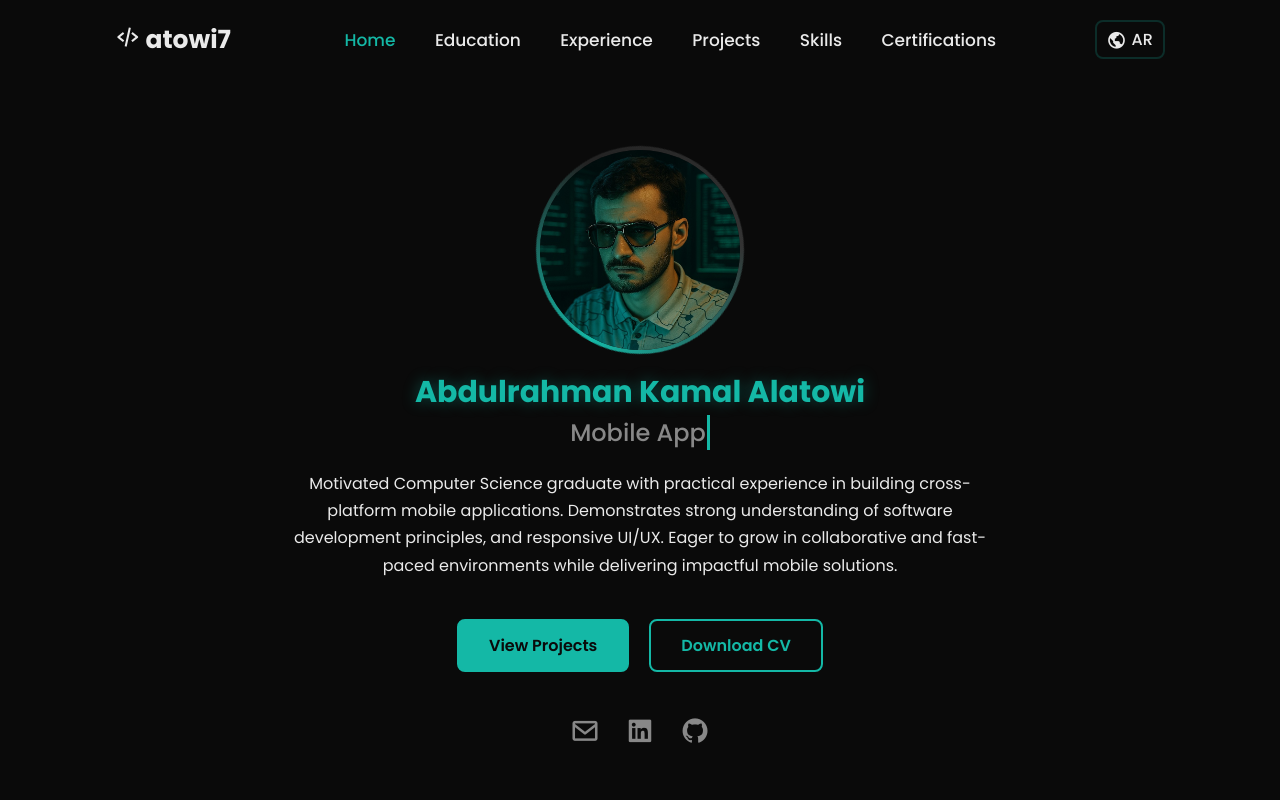
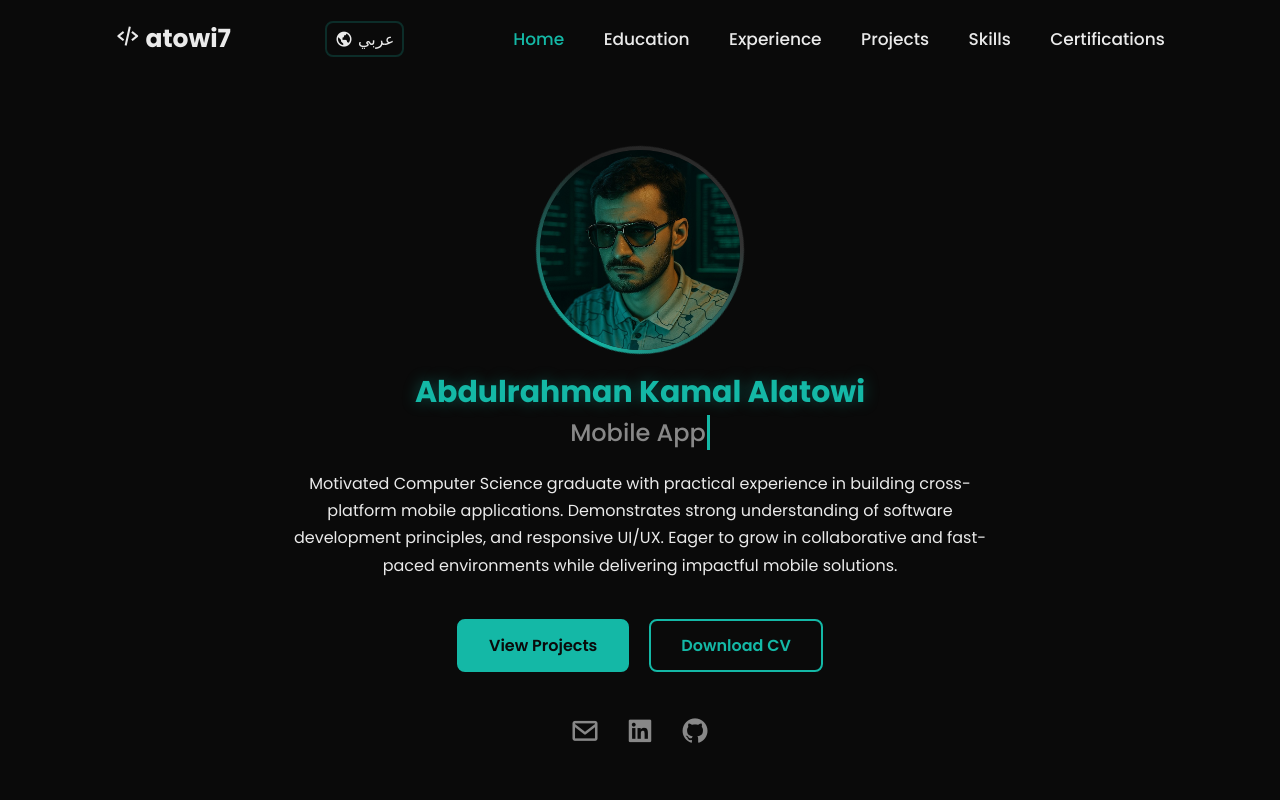
Before and after one commit to atowi7/Portfolio, a plain HTML site: page index.html in a window 1280 px wide. Shown: the top 800 px of the page. Drawn offline with nearby package versions, Linux system fonts and the light colour scheme.

Commit message:
Refactor header for improved mobile and RTL layout
Group language switcher and menu icon into a new `header-icons` container for better mobile layout. Apply flexbox styling to `header-icons` and adjust `lang-btn` dimensions for visual consistency. Implement `flex-direction` for the header in mobile view to correctly handle LTR and RTL layouts. Update language switcher text to display "عربي" and add "Web Developer" to typing text options.

```diff
--- a/css/style.css
+++ b/css/style.css
@@ -47,6 +47,14 @@ body {
     z-index: 100;
     border-bottom: 1px solid transparent;
     transition: all .3s ease;
+}
+
+/* This new rule will style the container for the mobile icons */
+.header-icons {
+    display: flex;
+    align-items: center;
+    gap: 1.5rem;
+    /* Space between the lang button and menu icon */
 }
 
 .header.sticky {
@@ -596,16 +604,17 @@ section {
     color: var(--text-color);
     font-size: 1.6rem;
     font-weight: 500;
-    padding: 0.5rem 1rem;
+    padding: 0.5rem 0.8rem;
     border: 2px solid var(--border-color);
     border-radius: .8rem;
     cursor: pointer;
     margin-left: 2rem;
     transition: all .3s ease;
+    height: 3.6rem;
 }
 
 .lang-btn i {
-    font-size: 2rem;
+    font-size: 1.8rem;
 }
 
 .lang-btn:hover {
@@ -682,6 +691,11 @@ section {
         display: block;
     }
 
+    /* Keep the lang btn visible, as it's now part of the icons group */
+    .header-icons {
+        display: flex;
+    }
+
     .navbar {
         position: absolute;
         top: 100%;
@@ -693,17 +707,19 @@ section {
         transition: .25s ease;
     }
 
-    /* ADDED: Position language button correctly in mobile view */
-    .header .lang-btn {
-        position: absolute;
-        right: 8rem;
+    /* NEW: Use flex-direction to handle LTR/RTL on mobile */
+    .header {
+        flex-direction: row;
+    }
+
+    .rtl .header {
+        flex-direction: row-reverse;
     }
 
     .navbar.active {
         left: 0;
     }
 
-    /* ADDED: RTL support for mobile navbar */
     .rtl .navbar {
         left: auto;
         right: -100%;
--- a/index.html
+++ b/index.html
@@ -14,7 +14,12 @@
     <a href="#home" class="logo nav-link">
       <i class='bx bx-code-alt'></i> atowi7
     </a>
-    <div class="bx bx-menu" id="menu-icon"></div>
+    <div class="header-icons">
+      <button id="lang-switcher" class="lang-btn">
+        <i class='bx bx-world'></i> AR
+      </button>
+      <div class="bx bx-menu" id="menu-icon"></div>
+    </div>
     <nav class="navbar">
       <a href="#home" class="nav-link active" data-key="nav_home">Home</a>
       <a href="#education" class="nav-link" data-key="nav_education">Education</a>
@@ -23,10 +28,8 @@
       <a href="#skills" class="nav-link" data-key="nav_skills">Skills</a>
       <a href="#certifications" class="nav-link" data-key="nav_certifications">Certifications</a>
     </nav>
-    <button id="lang-switcher" class="lang-btn">
-      <i class='bx bx-world'></i> AR
-    </button>
   </header>
+
 
   <main>
     <section class="home" id="home">
--- a/js/script.js
+++ b/js/script.js
@@ -31,6 +31,8 @@ document.addEventListener("DOMContentLoaded", function () {
         'typing_text_1': { en: 'Mobile App Developer', ar: 'مطور تطبيقات جوال' },
         'typing_text_2': { en: 'Flutter Developer', ar: 'مطور فلاتر' },
         'typing_text_3': { en: 'Android & IOS Apps', ar: 'تطبيقات أندرويد و iOS' },
+        'typing_text_4': { en: 'Web Developer', ar: 'مطور ويب' },
+
         // Section Headings
         'education_heading': { en: '// Education_', ar: '// التعليم_' },
         'experience_heading': { en: '// Experience_', ar: '// الخبرات_' },
@@ -121,7 +123,8 @@ document.addEventListener("DOMContentLoaded", function () {
         homeWords = [
             translations.typing_text_1[lang],
             translations.typing_text_2[lang],
-            translations.typing_text_3[lang]
+            translations.typing_text_3[lang],
+            translations.typing_text_4[lang]
         ];
         // Reset typing animation to show new words immediately
         homeWordIndex = 0;
@@ -131,7 +134,7 @@ document.addEventListener("DOMContentLoaded", function () {
 
         // Update language switcher button text
         if (lang === 'en') {
-            langSwitcher.innerHTML = "<i class='bx bx-world'></i> AR";
+            langSwitcher.innerHTML = "<i class='bx bx-world'></i> عربي";
         } else {
             langSwitcher.innerHTML = "<i class='bx bx-world'></i> EN";
         }
```
